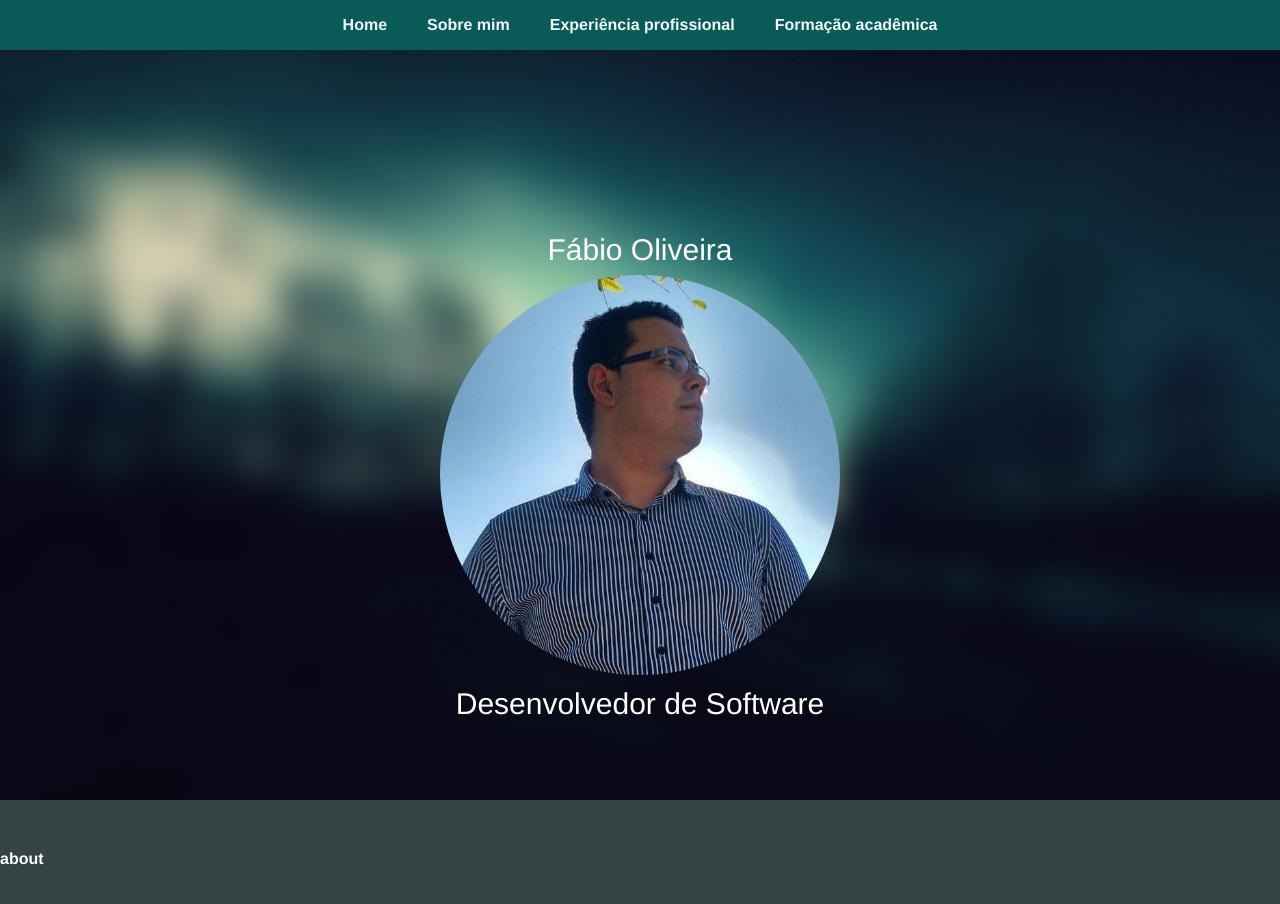
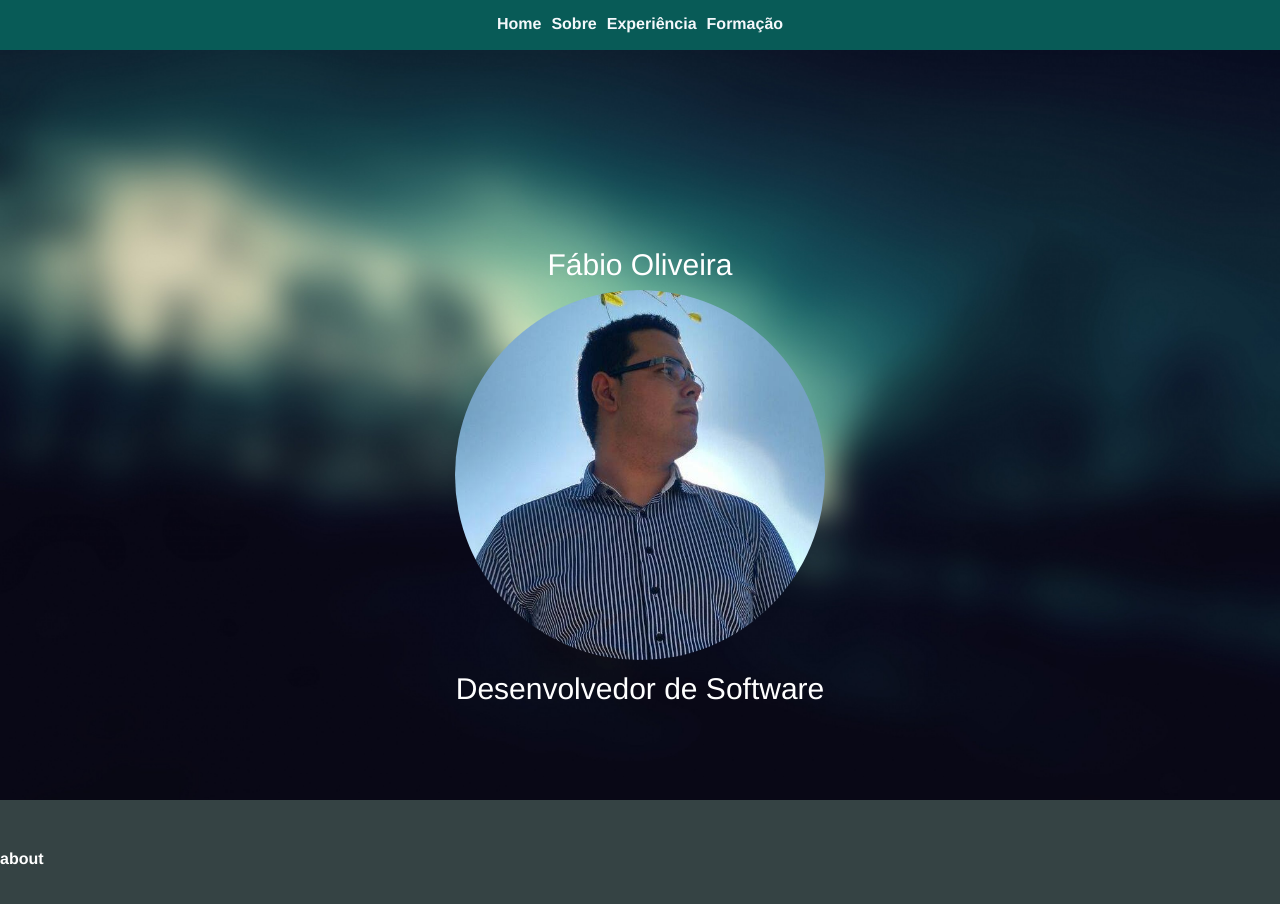
Before and after one commit to FabioOliveira1/fabio-oliveira, a plain HTML site: page index.html in a window 1280 px wide. Shown: the top 904 px of the page. Drawn offline with Linux system fonts and the light colour scheme.

Commit message:
add layout fixes

```diff
--- a/index.css
+++ b/index.css
@@ -24,17 +24,17 @@ a {
     position: fixed;
     top: 0;
     left: 0;
+    padding: 0 15px;
     background-color: #085b57;
     display: flex;
     justify-content: center;
-    align-items: center;
 }
     .navbar > .item {
         color: #f4f8fb;
-        min-width: 50px;
-        padding: 10px;
-        margin: 0 10px;
+        padding: 15px 0;
+        margin: 0 5px;
         font-weight: bold;
+        float: left;
     }
     .navbar > .item:hover {
         color: #fff;
@@ -55,6 +55,7 @@ a {
     #home > .content {
         max-height: 50vh;
         max-width: 50vh;
+        padding: 15px;
     }
     #home > .content > div {
         color: #fff;
@@ -63,7 +64,6 @@ a {
         text-align: center;
     }
     #home > .content > img {
-        max-height: calc(100% - 50px);
         max-width: 100%;
         border-radius: 50%;
     }
--- a/index.html
+++ b/index.html
@@ -3,14 +3,15 @@
 <head>
 	<meta charset="UTF-8">
 	<title>Fábio Oliveira</title>
+	<meta name="viewport" content="width=device-width, initial-scale=1">
 	<link rel="stylesheet" href="index.css">
 </head>
 <body>
 	<nav class="navbar">
 		<div class="item"><a href="#home">Home</a></div>
-		<div class="item"><a href="#about">Sobre mim</a></div>
-		<div class="item"><a href="#professional-background">Experiência profissional</a></div>
-		<div class="item"><a href="#academic-background">Formação acadêmica</a></div>
+		<div class="item"><a href="#about">Sobre</a></div>
+		<div class="item"><a href="#professional-background">Experiência</a></div>
+		<div class="item"><a href="#academic-background">Formação</a></div>
 	</nav>
 	<div id="home">
 		<div class="content">
```
